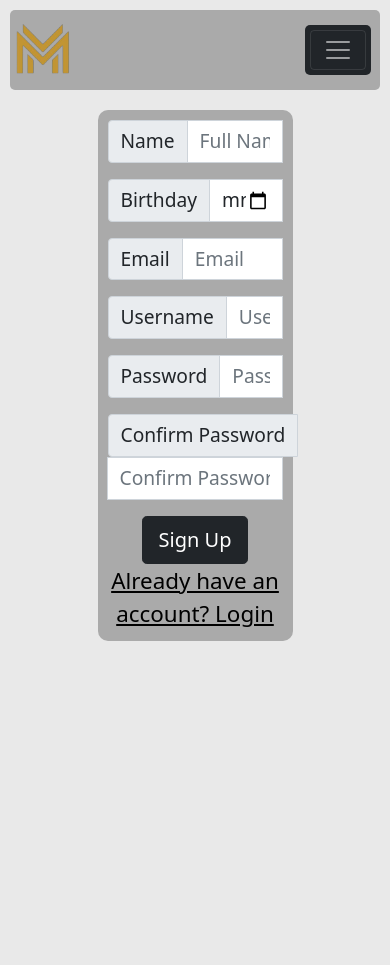
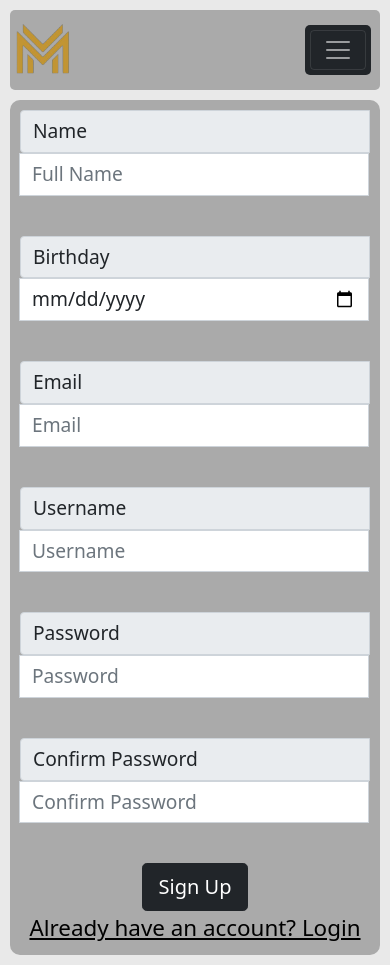
Before and after one commit to Momot1/markmomot, a React (Create React App) app in the folder client/: page /signup in a window 390 px wide. Before the commit the page ends 844 px from the top, so only its background shows below. Built offline with nearby package versions, Linux system fonts and the light colour scheme; no server answers.

Commit message:
Updated signup form styling

```diff
--- a/client/src/components/Signup.js
+++ b/client/src/components/Signup.js
@@ -44,7 +44,7 @@ function Signup({user ,setUser}){
     return (
         <div id="signup-div">
             <form onSubmit={onSignup} id="signup-form">
-                <div className="input-group mb-3">
+                <div className="input-group mb-3 d-flex">
                     <span className="input-group-text" id="Name">Name</span>
                     <input type="text" placeholder="Full Name" value={formData.name} onChange={e => updateForm(e, "name")} aria-label="Name" aria-describedby="Name" className="form-control" required/><br/>
                 </div>
--- a/client/src/components/css/signup.css
+++ b/client/src/components/css/signup.css
@@ -23,3 +23,42 @@
     color: black;
     font-size: 1.4em;
 }
+
+@media screen and (max-width: 1850px){
+    #signup-div{
+        margin-left: 20%;
+        width: 60%;
+    }
+}
+
+@media screen and (max-width: 1450px){
+    #signup-div{
+        margin-left: 17.5%;
+        width: 65%;
+    }
+}
+
+@media screen and (max-width: 1100px){
+    #signup-div{
+        margin-left: 10%;
+        width: 80%;
+    }
+}
+
+@media screen and (max-width: 700px){
+    #signup-div{
+        margin: 10px;
+        width: calc(100% - 20px);
+    }
+}
+
+@media screen and (max-width: 395px) {
+    #signup-form div{
+        flex-direction: column;
+    }
+
+    #signup-form div input{
+        width: 100%;
+    }
+
+}
```
